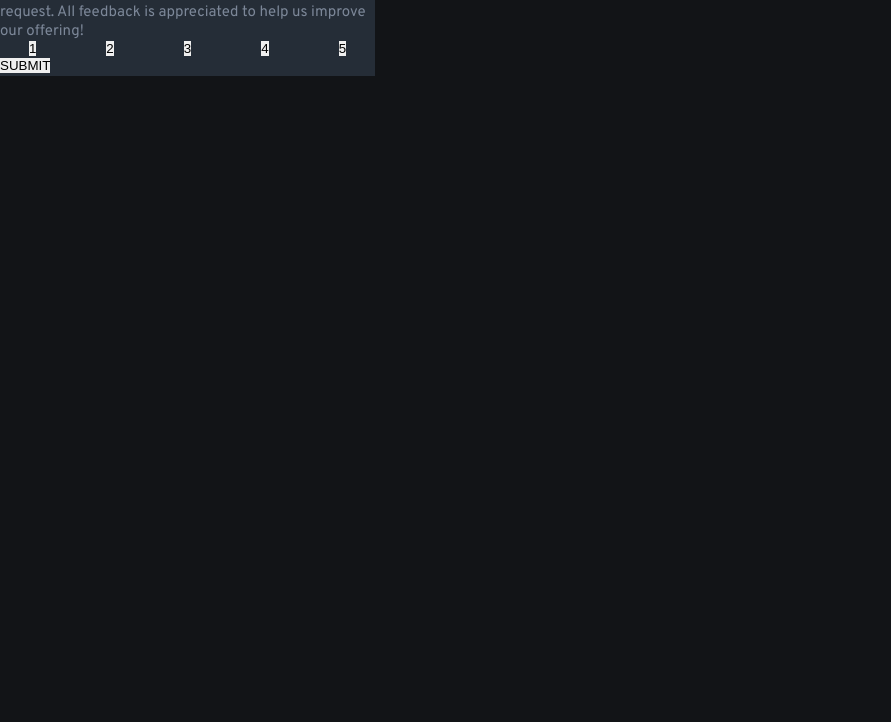
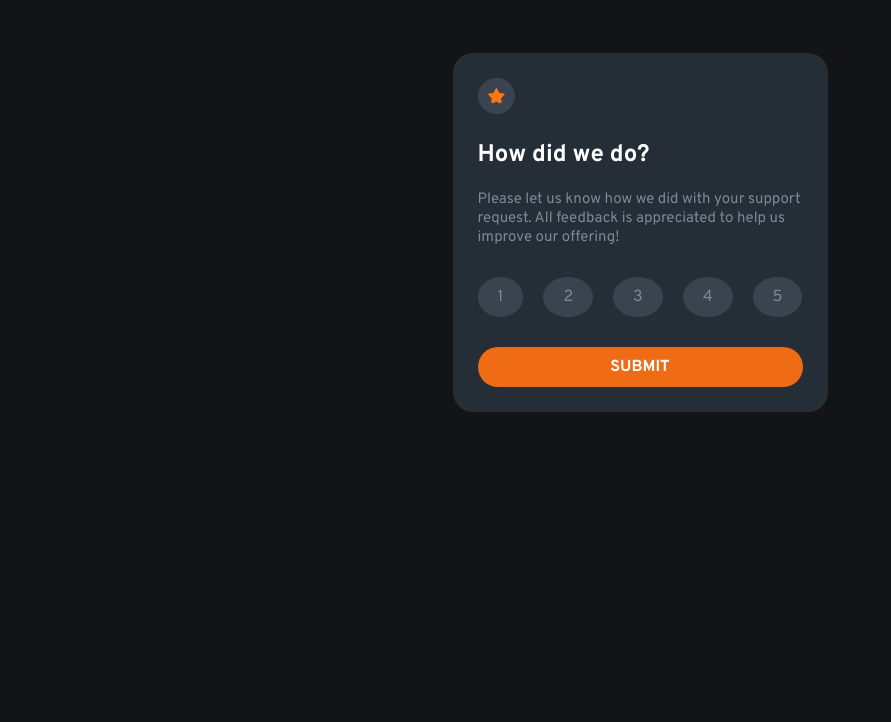
Before and after one commit to renato-albuquerque/interactive-rating-component, a plain HTML site: page index.html in a window 1280 px wide. Shown: the part 78-800 px from the top of the page, without its empty margins (0-891 px from the left). Drawn offline with Linux system fonts and the light colour scheme.

Commit message:
completed html and css files

```diff
--- a/index.html
+++ b/index.html
@@ -17,21 +17,19 @@
 <body>
     <div class="container">
         <head>
-            <img src="files/icon-star.svg" alt="Orange star.">
+            <img class="imageMainPage" src="files/icon-star.svg" alt="Orange star.">
         </head>
         <main>
-            <h1 class="title">How did we do?</h1>
+            <h2 class="title">How did we do?</h2>
             <p>Please let us know how we did with your support request. All feedback is appreciated to help us improve our offering!</p>
             <div class="allNumbers">
-                <button class="numbers">1</button>
-                <button class="numbers">2</button>
-                <button class="numbers">3</button>
-                <button class="numbers">4</button>
-                <button class="numbers">5</button>
+                <div class="numbers">1</div>
+                <div class="numbers">2</div>
+                <div class="numbers">3</div>
+                <div class="numbers">4</div>
+                <div class="numbers">5</div>
             </div>
-            <div>
-                <button class="btnSubmit">SUBMIT</button>
-            </div>
+            <div class="btnSubmit">SUBMIT</div>
         </main>
     </div>
 </body>
--- a/style.css
+++ b/style.css
@@ -23,27 +23,94 @@ body {
     font-family: 'Overpass', sans-serif;
     width: 37.5rem;
     background-color: var(--Very-Dark-Blue);
+    margin: 0 auto;
 }
 
 .container {
     background-color: var(--Dark-Blue);
+    padding: 2.5rem;
+    border-radius: 2rem;
+    margin-top: 35%;
 }
 
-h1 {
+.imageMainPage {
+    margin-bottom: 2rem;
+    background-color: hsl(213, 14%, 27%);
+    padding: 1rem;
+    border-radius: 50%;
+}
+
+h2 {
     color: var(--White);
+    margin-bottom: 2rem;
 }
 
 p {
     font-size: 1.5rem;
     color: var(--Medium-Grey);
+    margin-bottom: 3rem;
+}
+
+.allNumbers {
+    margin-bottom: 3rem;
+    display: flex;
+    justify-content: space-between;
+
+}
+
+.numbers {
+    background-color: hsl(213, 14%, 27%);
+    color: var(--Medium-Grey);
+    padding: 1rem 2rem;
+    border-radius: 50%;
+}
+
+.numbers:hover {
+    background-color: var(--Orange);
+    color: var(--White);
+    transition: all 200ms;
+    font-weight: 700;
+}
+
+.btnSubmit {
+    background-color: var(--Orange);
+    color: var(--White);
+    padding: 1rem 2rem;
+    border-radius: 3rem;
+    text-align: center;
+    font-weight: 700;
+}
+
+.btnSubmit:hover {
+    background-color: var(--White);
+    color: var(--Orange);
+    transition: all 200ms;
+}
+
+/* Thank you page */
+
+.imageThanksPage {
+    display: block;
+    margin: auto;
+    margin-bottom: 2.5rem;
+    margin-top: 1rem;
 }
 
 .paragraphThanksPage {
     color: var(--Orange);
+    text-align: center;
+    background-color: hsl(213, 14%, 27%);
+    padding: 1rem;
+    border-radius: 2rem;
+    width: fit-content;
+    margin: 0 auto;
 }
 
-.allNumbers {
-    display: flex;
-    justify-content: center;
-    gap: 7rem;
+.titleThanksPage {
+    text-align: center;
+    margin-top: 2.5rem;
 }
+
+.paragraph-2ThanksPage {
+    text-align: center;
+}
```
Also changed, not shown: thankyoupage.html (+3 -3 lines).
